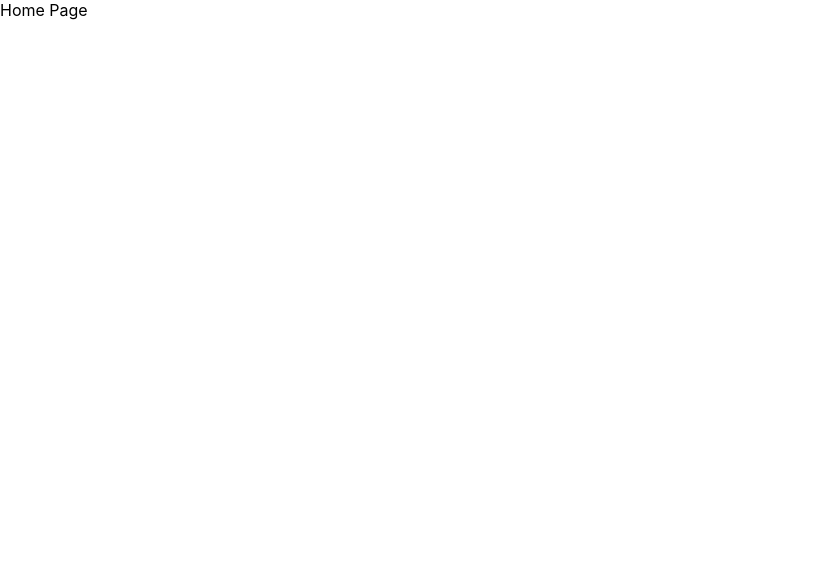
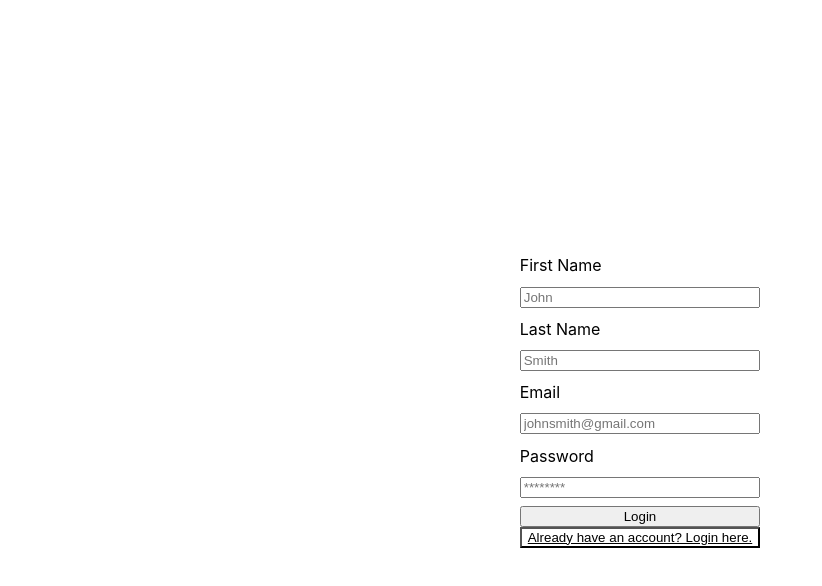
Before and after one commit to phucd5/ycal, a React (Create React App) app in the folder app/: page / in a window 1280 px wide. Shown: the top 586 px of the page, without its empty margins (0-822 px from the left). Built offline with nearby package versions, Linux system fonts and the light colour scheme.

Commit message:
reg page

```diff
--- a/app/src/App.js
+++ b/app/src/App.js
@@ -1,12 +1,14 @@
 import React from "react";
 import "./App.css";
-import Calandar from "./components/Calendar/Calendar";
+import Calendar from "./components/Calendar/Calendar";
 import HomePage from "./components/HomePage/HomePage";
+import RegPage from "./components/RegPage/RegPage"
+import LoginPage from "./components/LoginPage/LoginPage"
 
 function App() {
   return (
     <div className="App">
-      <HomePage></HomePage>
+      <RegPage></RegPage>
     </div>
   );
 }
--- /dev/null
+++ b/app/src/components/LoginPage/LoginPage.jsx
@@ -0,0 +1,28 @@
+// import { Form  } from "react-bootstrap"
+import React, { useState } from "react";
+import "../RegPage/RegPage.css"
+
+const LoginPage = () => {
+  const [email, setEmail] = useState('');
+  const [password, setPassword] = useState('');
+
+  const handleSubmit = (e) => {
+    e.preventDefault()
+    console.log(email);
+  }
+
+  return (
+    <div className="auth-form-container">
+      <form className="reg-form" onSubmit={handleSubmit}>
+        <label htmlFor="email">Email</label>
+        <input value={email} onChange={(e) => setEmail(e.target.value)} type="email" placeholder="johnsmith@gmail.com" id="email" name="email"/>
+        <label htmlFor="password">Password</label>
+        <input value={password} onChange={(e) => setPassword(e.target.value)} type="password" placeholder="********" id="password" name="password"/>
+        <button type="submit">Register</button>
+      </form>
+      <button className="link-button">Don't have an account? Register here.</button>
+    </div>
+  )
+};
+
+export default LoginPage;
--- a/app/src/components/RegPage/RegPage.css
+++ b/app/src/components/RegPage/RegPage.css
@@ -0,0 +1,26 @@
+.App {
+    text-align: center;
+    display: flex;
+    min-height: 100vh;
+    align-items: center;
+    justify-content: center;
+}
+
+.auth-form-container, .login-form, .reg-form {
+    display: flex;
+    flex-direction: column;
+}
+
+label {
+    text-align: left;
+    padding: 0.2rem 0;
+}
+
+input {
+    margin: 0.5rem 0;
+}
+
+.link-button {
+    background: none;
+    text-decoration: underline;
+}
--- a/app/src/components/RegPage/RegPage.js
+++ /dev/null
@@ -1,5 +0,0 @@
-const RegPage = () => {
-  return <div>Registration</div>;
-};
-
-export default RegPage;
--- /dev/null
+++ b/app/src/components/RegPage/RegPage.jsx
@@ -0,0 +1,34 @@
+// import { Form  } from "react-bootstrap"
+import React, { useState } from "react";
+import "./RegPage.css"
+
+const RegPage = () => {
+  const [firstName, setFirstName] = useState('');
+  const [lastName, setLastName] = useState('');
+  const [email, setEmail] = useState('');
+  const [password, setPassword] = useState('');
+
+  const handleSubmit = (e) => {
+    e.preventDefault()
+    console.log(email);
+  }
+
+  return (
+    <div className="auth-form-container">
+      <form className="reg-form" onSubmit={handleSubmit}>
+        <label htmlFor="firstName">First Name</label>
+        <input value={firstName} onChange={(e) => setFirstName(e.target.value)} type="firstName" placeholder="John" id="firstName" name="firstName"/>
+        <label htmlFor="lastName">Last Name</label>
+        <input value={lastName} onChange={(e) => setLastName(e.target.value)} type="lastName" placeholder="Smith" id="lastName" name="lastName"/>
+        <label htmlFor="email">Email</label>
+        <input value={email} onChange={(e) => setEmail(e.target.value)} type="email" placeholder="johnsmith@gmail.com" id="email" name="email"/>
+        <label htmlFor="password">Password</label>
+        <input value={password} onChange={(e) => setPassword(e.target.value)} type="password" placeholder="********" id="password" name="password"/>
+        <button type="submit">Login</button>
+      </form>
+      <button className="link-button">Already have an account? Login here.</button>
+    </div>
+  )
+}
+
+export default RegPage;
```
Also changed, not shown: 1 other file (tests, documents, lock files or other folders).
